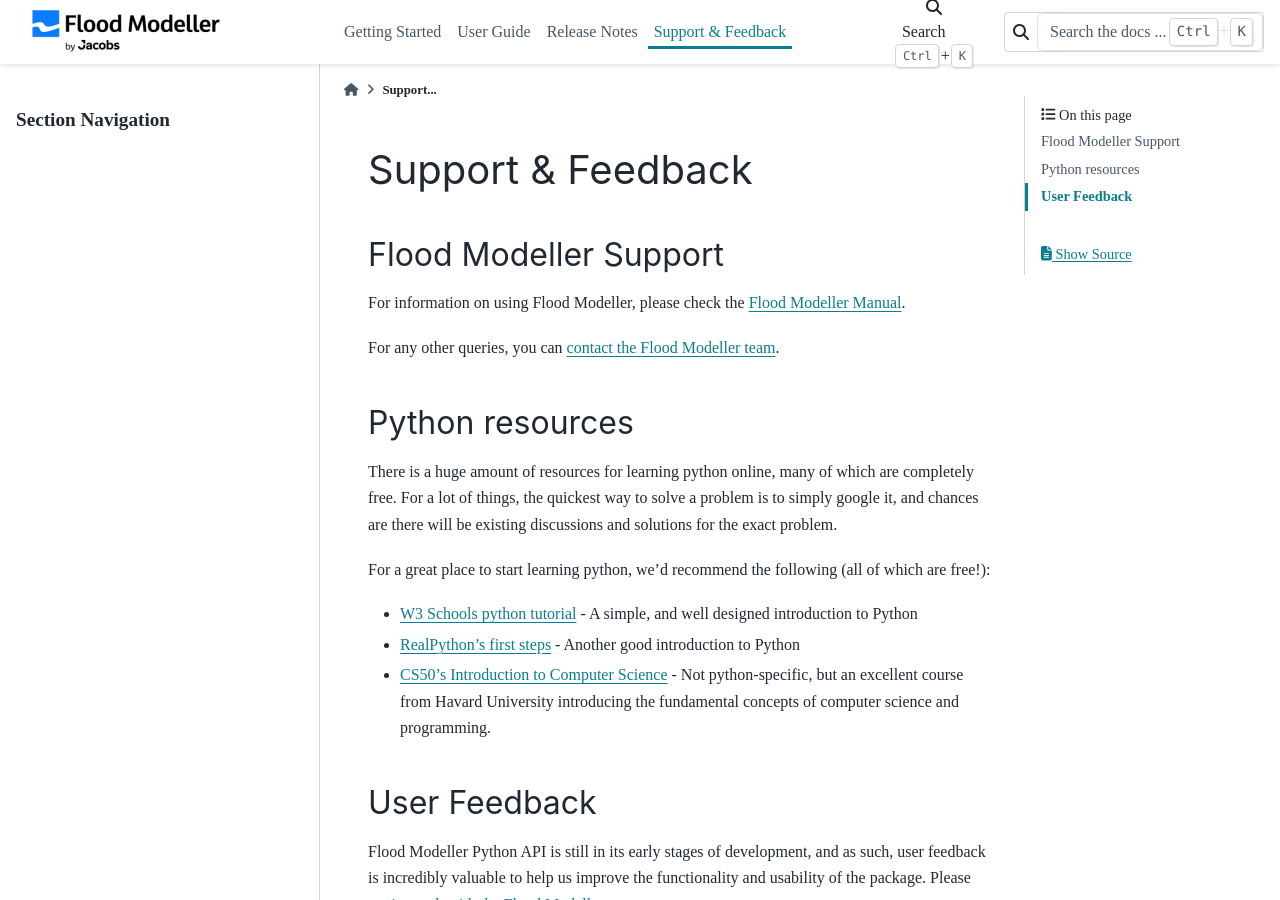
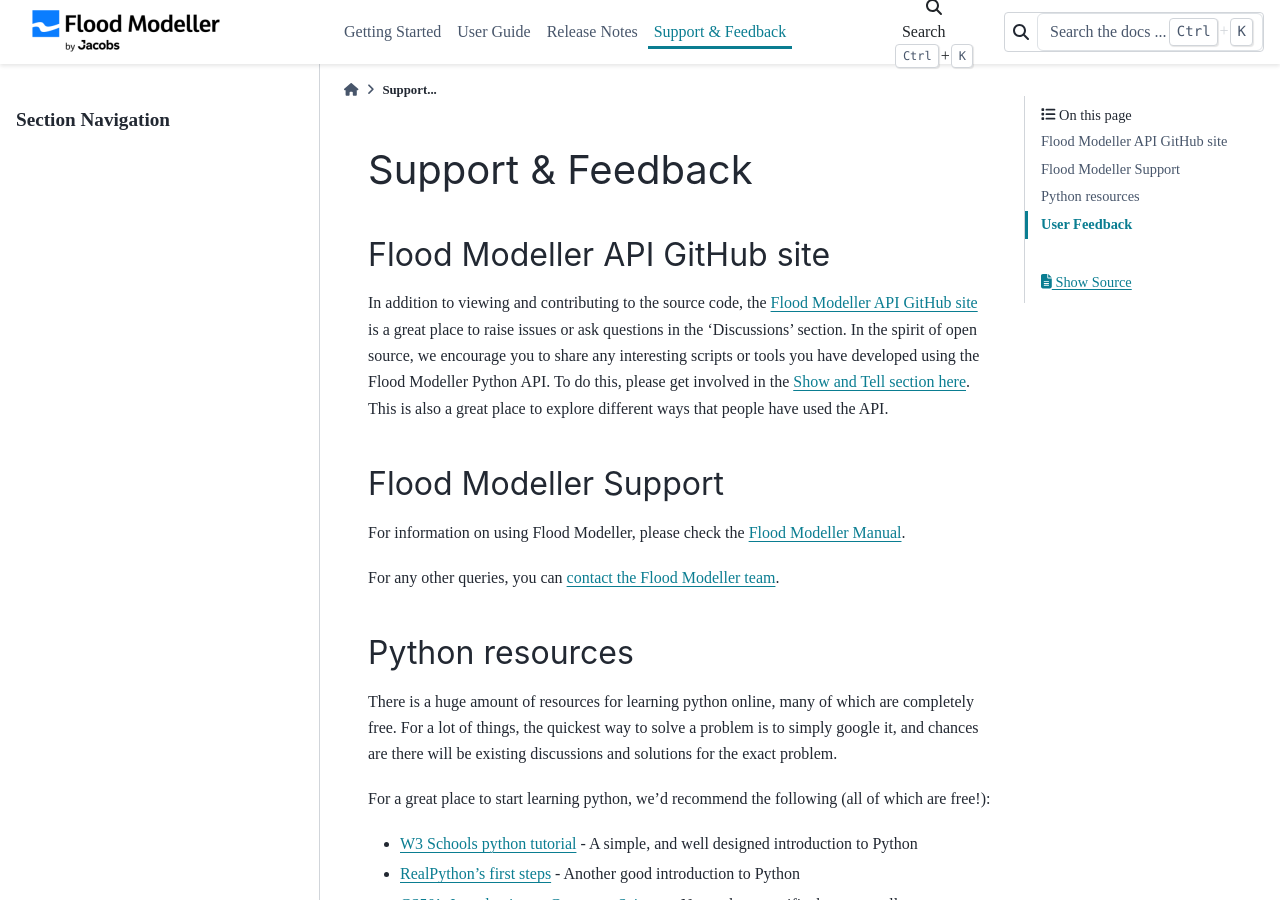
Before and after one commit to People-Places-Solutions/floodmodeller-api, a Sphinx documentation site: the page built from docs/source/support/index.rst, in a window 1280 px wide and 900 px high. Built offline with Sphinx 7.4.7 and the PyData theme 0.15.4, drawn with Linux system fonts in a browser that asks for light colours; some web fonts are replaced.

Commit message:
update docs with GitHub link

```diff
--- a/docs/source/support/index.rst
+++ b/docs/source/support/index.rst
@@ -1,5 +1,13 @@
 Support & Feedback
 ======================
+
+Flood Modeller API GitHub site
+-------------------------------
+In addition to viewing and contributing to the source code, the `Flood Modeller API GitHub site <https://github.com/People-Places-Solutions/floodmodeller-api>`_
+is a great place to raise issues or ask questions in the 'Discussions' section. In the spirit of open source, we encourage you to share any interesting
+scripts or tools you have developed using the Flood Modeller Python API.
+To do this, please get involved in the `Show and Tell section here <https://github.com/People-Places-Solutions/floodmodeller-api/discussions>`_. This
+is also a great place to explore different ways that people have used the API.
 
 Flood Modeller Support
 ----------------------
--- a/docs/source/user_guide/units.rst
+++ b/docs/source/user_guide/units.rst
@@ -47,7 +47,7 @@
 Conduit units
 -------------
 ``CONDUIT()``
-~~~~~~~~~~~
+~~~~~~~~~~~~~~
 
 .. autoclass:: floodmodeller_api.units.CONDUIT
 
```
